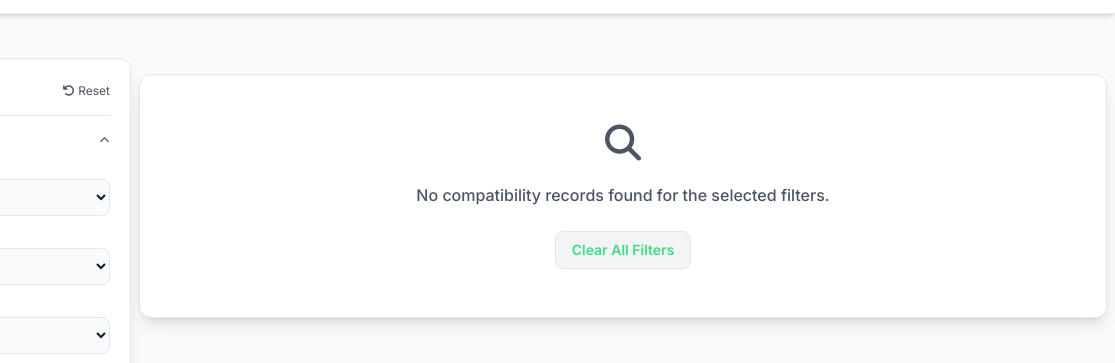
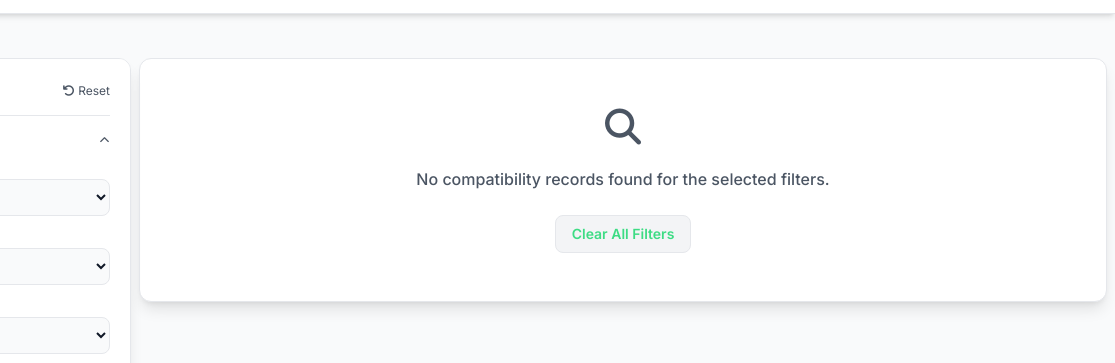
Before and after one commit to Chandu4221/androidcompat, a plain HTML site: page docs/index.html in a window 1280 px wide. Shown: the part 71-434 px from the top of the page, 165-1280 px from the left. Drawn offline with nearby package versions, Linux system fonts and the light colour scheme.

Commit message:
dashboard UI fixed

```diff
--- a/docs/index.html
+++ b/docs/index.html
@@ -674,7 +674,7 @@
               <!-- Empty State -->
               <div
                 v-if="filteredData.length === 0"
-                class="bg-surface border border-border rounded-xl p-12 text-center text-textMuted shadow-lg mt-4"
+                class="bg-surface border border-border rounded-xl p-12 text-center text-textMuted shadow-lg"
               >
                 <div class="flex flex-col items-center justify-center gap-3">
                   <i class="fas fa-search text-4xl text-gray-600 mb-2"></i>
```
